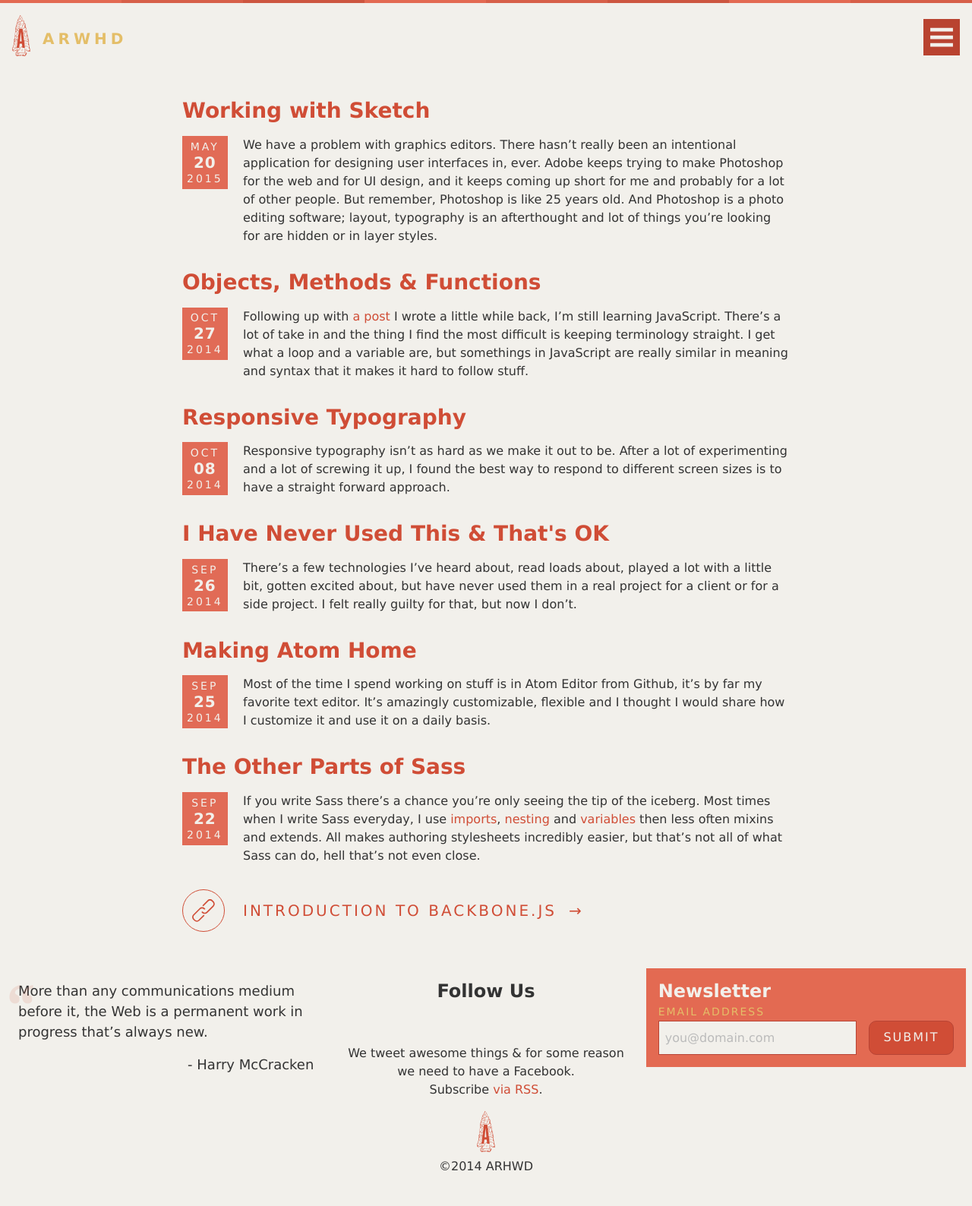
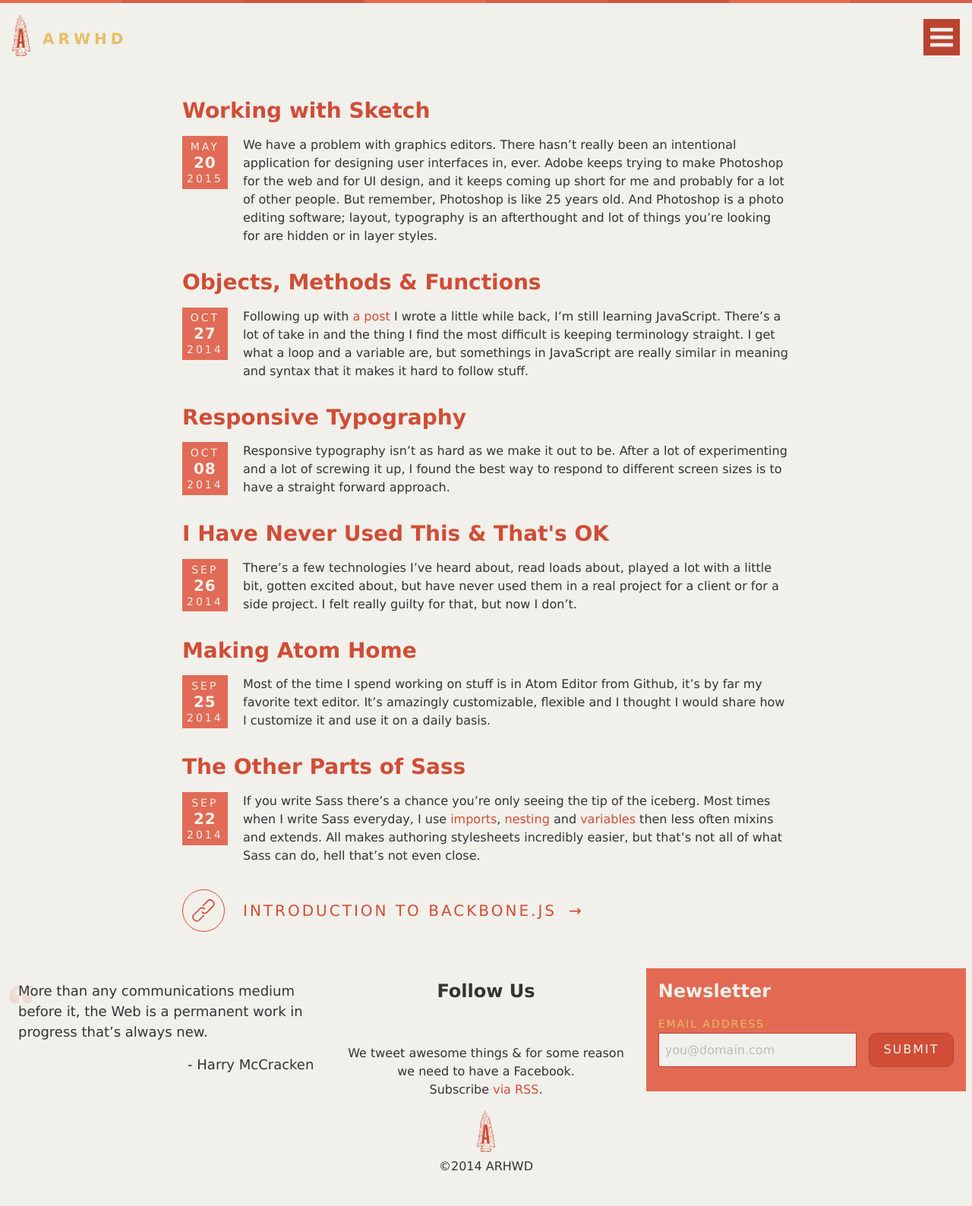
Before and after one commit to charlespeters/ARWHD, a Jekyll site: the page built from index.html, in a window 1280 px wide. Shown: the whole page at 76% size. Built offline with Jekyll 4.4.1, drawn with Linux system fonts in a browser that asks for light colours; nearby versions of some CDN libraries; some web fonts are replaced; the list of posts is cut into pages by our own code; comment, search, counter and statistics services are not loaded.

Commit message:
removing more css

```diff
--- a/_includes/footer.html
+++ b/_includes/footer.html
@@ -41,7 +41,7 @@
           </div>
     	</div>
       <div class="widget nwl">
-          <h3 class="w-700">Newsletter</h3>
+          <h3 class="w-700 m--bottom">Newsletter</h3>
           {% include mailchimp.html %}
       </div>
     </section>
--- a/_includes/mailchimp.html
+++ b/_includes/mailchimp.html
@@ -1,8 +1,9 @@
 <!-- Begin MailChimp Signup Form -->
 <div id="mc_embed_signup" >
-<form action="http://charlespeters.us5.list-manage1.com/subscribe/post?u=53bcb7534460dd82c7da2ea46&amp;id=6a5a1106bb" method="post" id="mc-embedded-subscribe-form" name="mc-embedded-subscribe-form" class="mc4wp-form validate flex align--bottom" target="_blank" novalidate>
+<form action="http://charlespeters.us5.list-manage1.com/subscribe/post?u=53bcb7534460dd82c7da2ea46&amp;id=6a5a1106bb" method="post" id="mc-embedded-subscribe-form" name="mc-embedded-subscribe-form" class="mc4wp-form validate" target="_blank" novalidate>
+	<div class="flex align--bottom">
 		<div class="flex--7  m--right">
-		<label for="EMAIL" class="form--label caps lt-2 hl--xs">Email Address</label>
+			<label for="EMAIL" class="form--label caps lt-2 hl--xs m--bottom">Email Address</label>
 			<input type="email" name="EMAIL" placeholder="you@domain.com" required="required" class="required email form--input anti hl--b bl container--100" id="mce-EMAIL">
 		</div>
 
@@ -10,11 +11,10 @@
 		<div class="flex--3">
 			<input type="submit" class="btn bl container--100 caps lt-2 anti" value="Submit" name="subscribe" id="mc-embedded-subscribe">
 		</div>
-
-
-<div id="mce-responses" class="clear">
-	<div class="response" id="mce-error-response" style="display:none"></div>
-	<div class="response" id="mce-success-response" style="display:none"></div>
+	</div>
+	<div id="mce-responses" class="center m--top">
+		<div class="response caps lt-2 hl--xs" id="mce-error-response" style="display:none"></div>
+		<div class="response caps lt-2 hl--xs" id="mce-success-response" style="display:none"></div>
 	</div>
 </form>
 </div>
--- a/assets/src/scss/base/_typography.scss
+++ b/assets/src/scss/base/_typography.scss
@@ -3,10 +3,6 @@
   color: $text;
   -webkit-font-smoothing: antialiased;
   -moz-osx-font-smoothing: grayscale;
-}
-
-form, input, textarea {
-  font: 400 100%/1.5 inherit;
 }
 
 h1 { font-size: $baseFontSize + $baseFontSize; line-height: 1.2; }
--- a/assets/src/scss/components/_btn.scss
+++ b/assets/src/scss/components/_btn.scss
@@ -10,9 +10,9 @@
 	transition: all 375ms linear;
 	&:hover { background: $darkred; }
 	&:focus {
-		color: $text;
-		background-image: linear-gradient($palegold, $litegold);
-		border: $litegold;
+		color: mix($text, $litegold);
+		background: $litegold;
+		border: $palegold;
 		outline: 0;
 	}
 }
```
Also changed, not shown: assets/dist/css/arwhd.css. Lines whose indentation alone changed are shown as unchanged.
